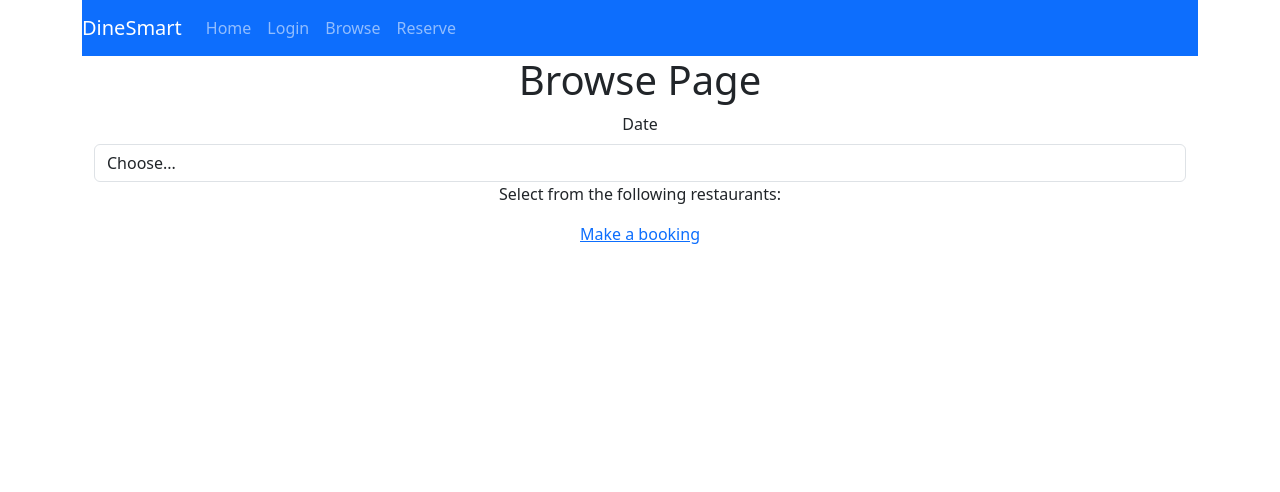
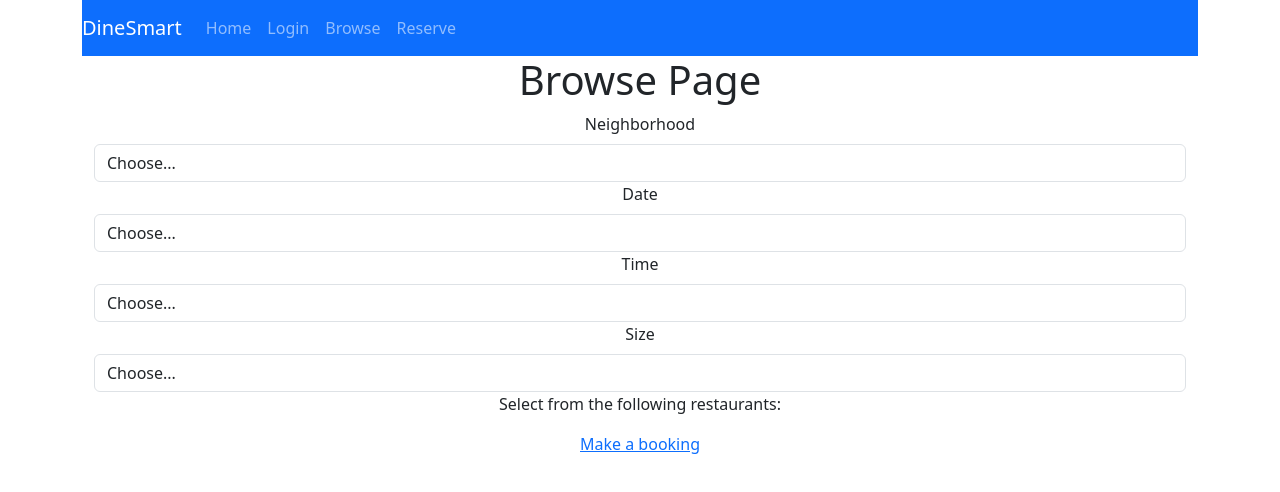
Before and after one commit to cs130-w22/Group-A7, a React (Create React App) app in the folder frontend/: page /#/browse in a window 1280 px wide. Shown: the top 492 px of the page. Built offline with nearby package versions, Linux system fonts and the light colour scheme.

Commit message:
updated dropdown options with mocked API calls

```diff
--- a/frontend/src/Pages/BrowsePage.js
+++ b/frontend/src/Pages/BrowsePage.js
@@ -1,32 +1,103 @@
 import React, { Component } from "react";
 import { Row, Col, Container, Form, Button, FormGroup } from "react-bootstrap";
-import {  NavLink } from "react-router-dom";
+import { NavLink } from "react-router-dom";
 
 export default class BrowsePage extends Component {
   state = {
-    date: "",
+    possible_dates: [],
+    possible_times: [],
+    possible_sizes: [],
+    possible_neighborhoods: [],
+    selected_date: "",
+    selected_time: "",
+    selected_size: "",
+    selected_neighborhood: "",
+    restaurants: [],
+    selected_restaurant_id: "",
     loggedIn: false,
   };
+  componentDidMount() {
+    // some logic to verify logged in
+    this.loggedIn = true;
+
+    // replace with API calls
+    this.setState({
+      possible_dates: ["Saturday", "Sunday"],
+      possible_times: ["12", "1", "2"],
+      possible_sizes: ["2", "4", "6"],
+      possible_neighborhoods: ["Westwood", "Santa Monica", "Sawtelle", "DTLA"],
+    });
+  }
   render() {
     return (
       <Container>
         <h1>Browse Page</h1>
         <Form>
           <Form.Group controlId="date">
+            <Form.Label>Neighborhood</Form.Label>
+            <Form.Control
+              as="select"
+              custom
+              onChange={(e) =>
+                this.setState({ selected_neighborhood: e.target.value })
+              }
+            >
+              <option value="">Choose...</option>
+              {this.state.possible_neighborhoods.map((o) => {
+                const neighborhood = o;
+                return <option>{neighborhood}</option>;
+              })}
+            </Form.Control>
+          </Form.Group>
+          <Form.Group controlId="date">
             <Form.Label>Date</Form.Label>
             <Form.Control
               as="select"
               custom
-              onChange={(e) => this.setState({ date: e.target.value })}
+              onChange={(e) => this.setState({ selected_date: e.target.value })}
             >
               <option value="">Choose...</option>
-              <option>Saturday</option>
-              <option>Sunday</option>
+              {this.state.possible_dates.map((o) => {
+                const date = o;
+                return <option>{date}</option>;
+              })}
+            </Form.Control>
+          </Form.Group>
+          <Form.Group controlId="date">
+            <Form.Label>Time</Form.Label>
+            <Form.Control
+              as="select"
+              custom
+              onChange={(e) => this.setState({ selected_time: e.target.value })}
+            >
+              <option value="">Choose...</option>
+              {this.state.possible_times.map((o) => {
+                const time = o;
+                return <option>{time}</option>;
+              })}
+            </Form.Control>
+          </Form.Group>
+          <Form.Group controlId="location">
+            <Form.Label>Size</Form.Label>
+            <Form.Control
+              as="select"
+              custom
+              onChange={(e) => this.setState({ selected_size: e.target.value })}
+            >
+              <option value="">Choose...</option>
+              {this.state.possible_sizes.map((o) => {
+                const size = o;
+                return <option>{size}</option>;
+              })}
             </Form.Control>
           </Form.Group>
         </Form>
+
         <p>Select from the following restaurants:</p>
-        <NavLink to="#/reserve/" onClick={this.makeBooking}>
+        <NavLink
+          to={`#/reserve/:${this.state.selected_restaurant_id}/:${this.state.selected_date}/:${this.state.selected_time}/:${this.state.selected_size}`}
+          onClick={this.makeBooking}
+        >
           Make a booking
         </NavLink>
       </Container>
```
